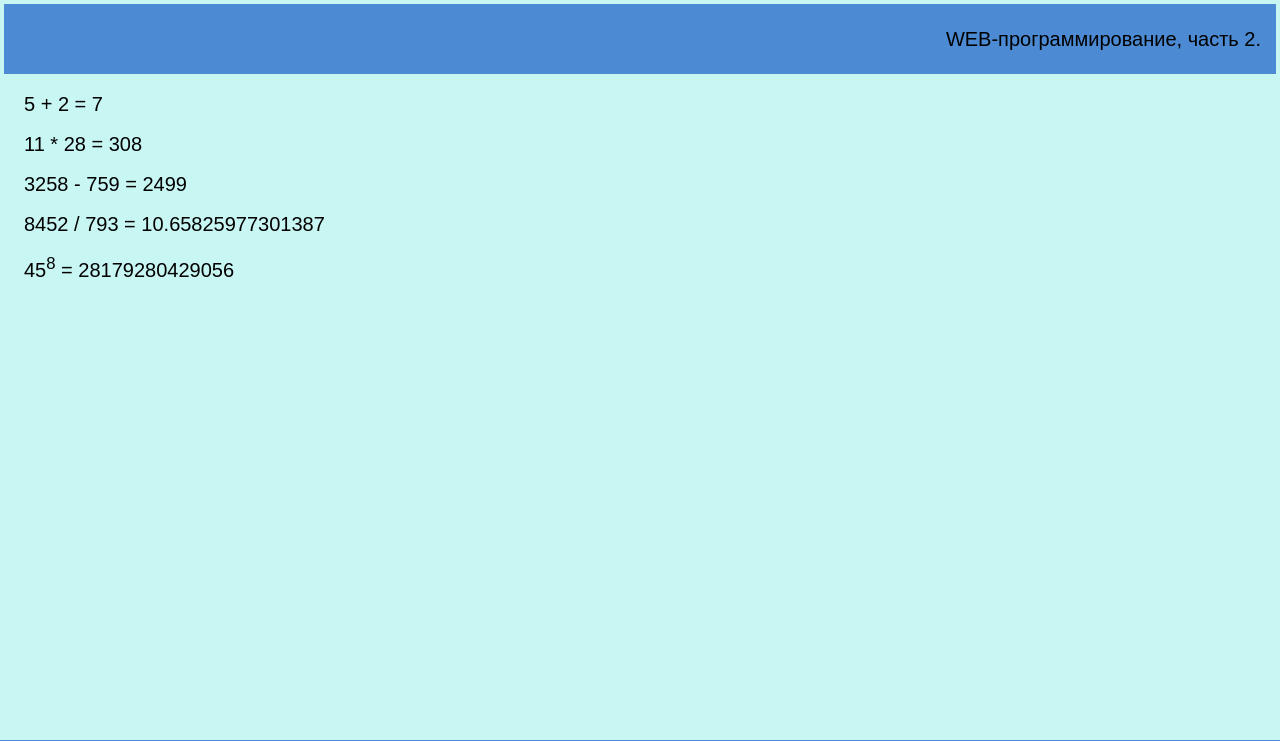
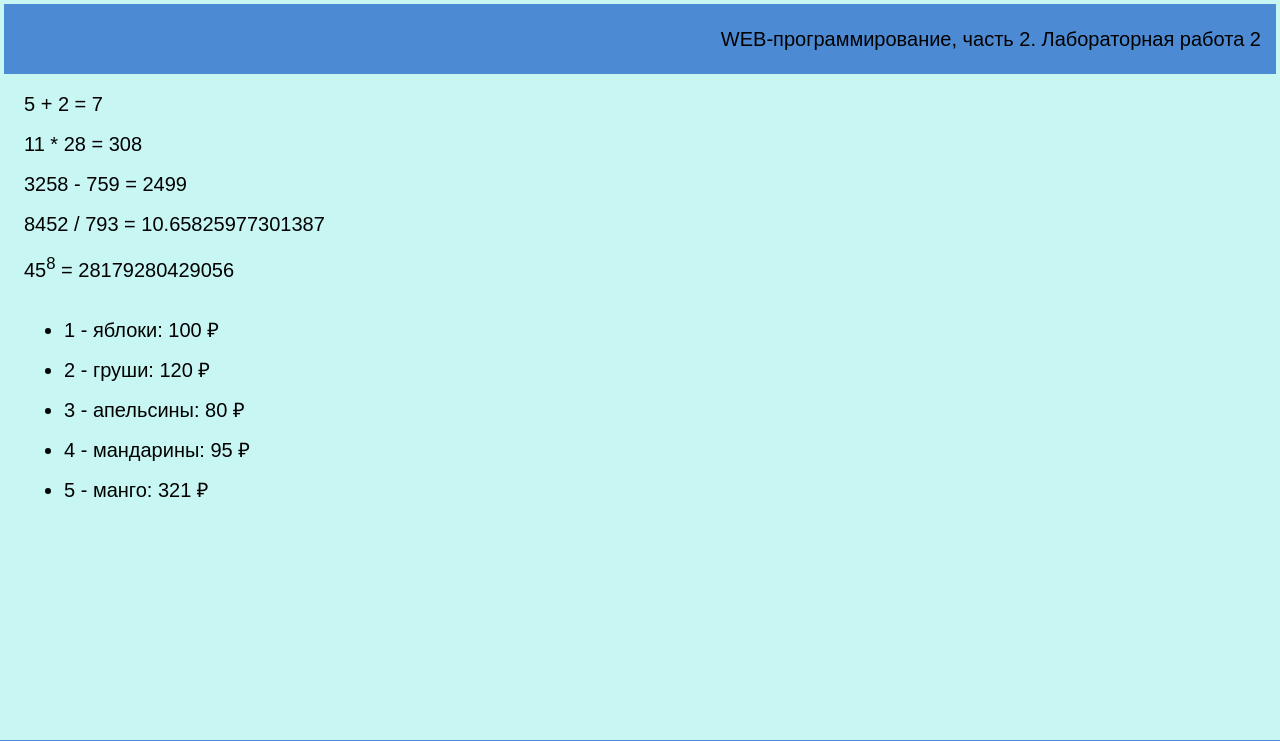
Before and after one commit to brkhtvvv/web--programming-labs-2, a Flask app: page /lab2/example in a window 1280 px wide. Shown: the top 741 px of the page. Run offline with Flask 3, Linux system fonts and the light colour scheme.

Commit message:
Цикл в шаблоне

```diff
--- a/app.py
+++ b/app.py
@@ -176,11 +176,19 @@ def add_flower(name):
 </html>
 '''
 
-
 @app.route('/lab2/example')
 def example ():
     name = 'Бархатова Ольга'
     numberLab = '2'
     groupStudent = 'ФБИ-24'
     numberCourse = '3 курс'
-    return render_template('example.html')
+    fruits = [
+        {'name': 'яблоки', 'price': 100},
+        {'name': 'груши', 'price': 120},
+        {'name': 'апельсины', 'price': 80},
+        {'name': 'мандарины', 'price': 95},
+        {'name': 'манго', 'price': 321}
+    ]
+    return render_template('example.html',
+                           name=name, numberLab=numberLab, groupStudent=groupStudent,
+                           numberCourse=numberCourse, fruits=fruits)
--- a/templates/example.html
+++ b/templates/example.html
@@ -22,7 +22,13 @@
         11 * 28 = {{11*28}}<br>
         3258 - 759 = {{3258-759}}<br>
         8452 / 793 = {{8452 / 793}}<br>
-        45<sup>8</sup> = {{48 ** 8}}
+        45<sup>8</sup> = {{48 ** 8}}<br>
+
+        <ul>
+            {% for f in fruits %}
+            <li>{{ loop.index}} - {{f.name}}: {{f.price}} &#x20bd</li>
+            {% endfor %}
+        </ul>
     </main>
 
     <footer>
```
